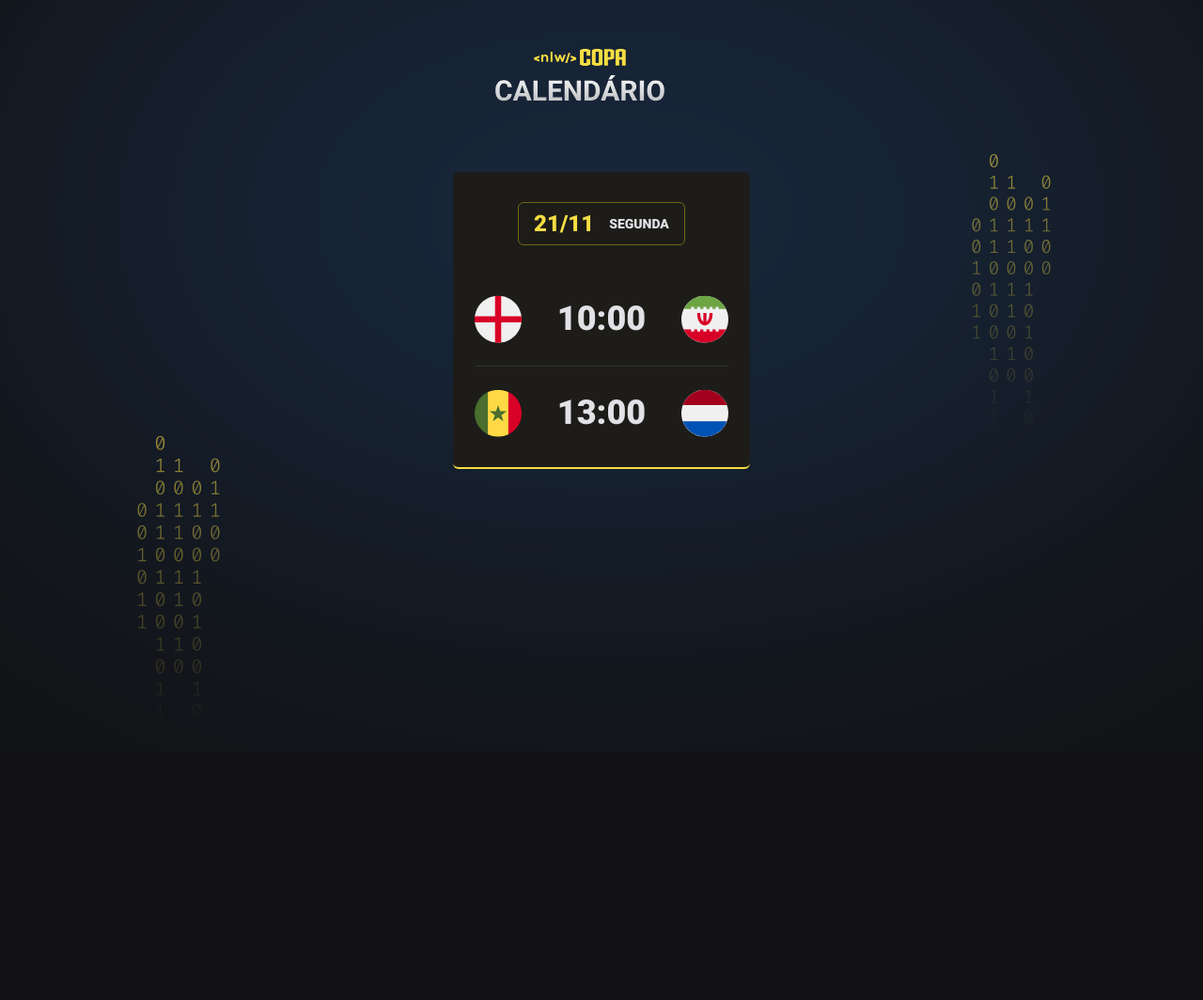
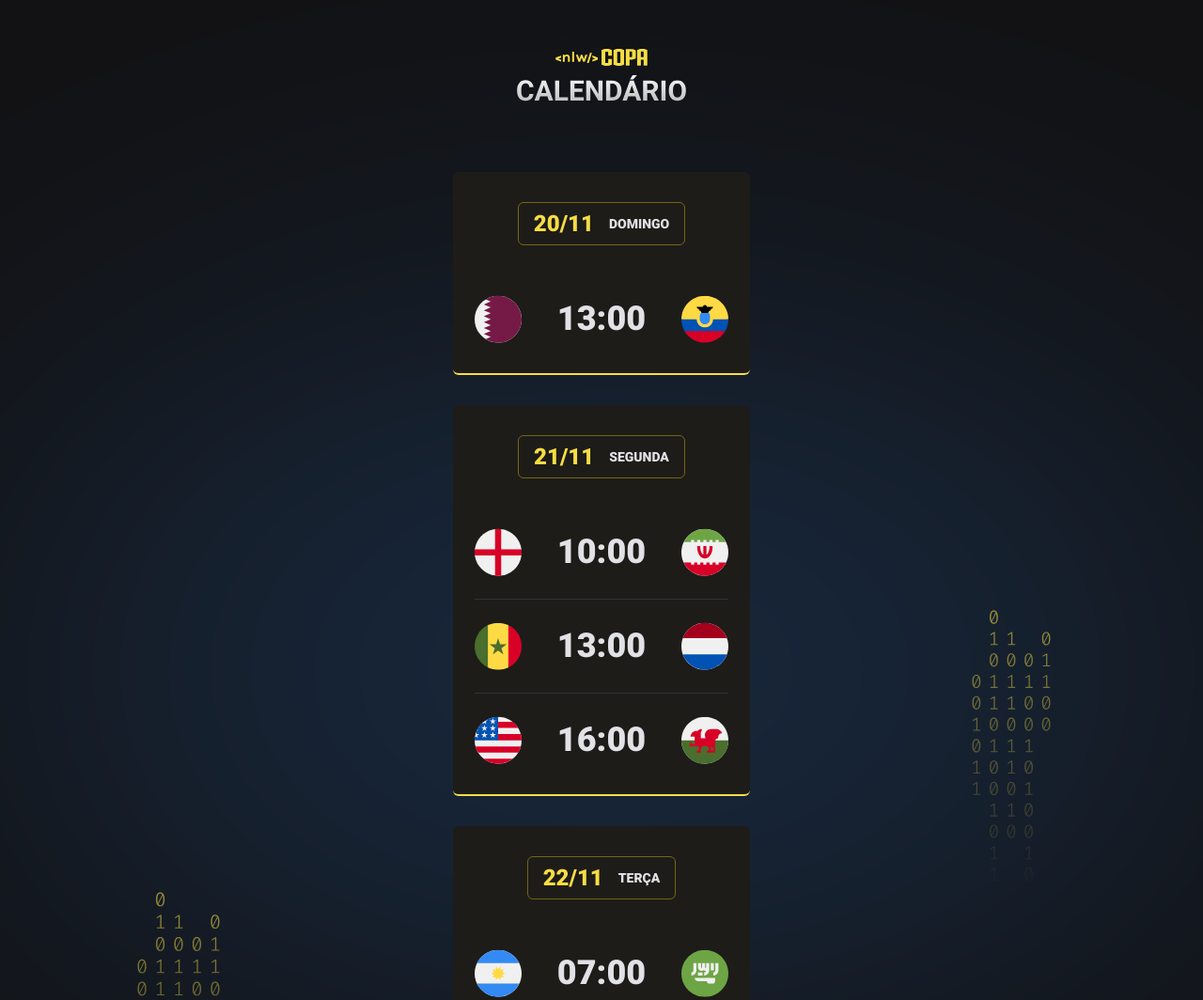
Before and after one commit to Gui1127/Calendario-copa, a plain HTML site: page index.html in a window 1280 px wide. Shown: the top 1064 px of the page at 94% size. Before the commit the page ends 800 px from the top, so only its background shows below. Drawn offline with Linux system fonts and the light colour scheme.

Commit message:
Add files via upload
Novos cards adicionados, design arrumado, funções simples e jogos adicionados em ordem.

```diff
--- a/index.html
+++ b/index.html
@@ -11,28 +11,7 @@
   <title>Calendário de Jogos da Copa</title>
 </head>
 <body>
-  <div id="app">
-      <header>
-        <img src="./assets/logo.svg" alt="Logo">
-      </header>
-
-      <main id="cards">
-        <div class="card">
-          <h2>21/11 <span>segunda</span></h2>
-          <ul>
-            <li>
-              <img src="assets/icon-england.svg" alt="Bandeira da Inglaterra">
-              <strong>10:00</strong>
-              <img src="assets/icon-iran.svg" alt="Bandeira do Iran">
-            </li>
-            <li>
-              <img src="assets/icon-senegal.svg" alt="Bandeira do Senegal">
-              <strong>13:00</strong>
-              <img src="assets/icon-netherlands.svg" alt="Bandeira da Holanda">
-            </li>
-          </ul>
-        </div>
-      </main>
-  </div>
+  <div id="app"></div>
+  <script src="main.js"></script>
 </body>
 </html>
--- /dev/null
+++ b/main.js
@@ -0,0 +1,43 @@
+function createGame (player1, hour, player2 ) {
+  return `
+  <li>
+    <img src="./assets/icon-${player1}.svg" alt="Bandeira de ${player1}" title= "Bandeira de ${player1}">
+    <strong>${hour}</strong>
+    <img src="./assets/icon-${player2}.svg" alt="Bandeira de ${player2}" title= "Bandeira de ${player2}">
+  </li>
+  `
+}
+
+
+function createCard (date, day, games){
+  return `
+    <div class="card">
+      <h2>${date} <span>${day}</span></h2>
+      <ul>
+        ${games}
+      </ul>
+    </div>
+  `
+}
+
+document.querySelector("#app").innerHTML = `
+    <header>
+      <img src="./assets/logo.svg" alt="Logo">
+    </header>
+    <main id="cards">
+      ${createCard ("20/11", "domingo",
+        createGame ("qatar", "13:00", "ecuador")
+        )}
+      ${createCard ("21/11", "segunda",
+        createGame ("england", "10:00", "iran") +
+        createGame ("senegal", "13:00", "netherlands") +
+        createGame ("usa", "16:00", "wales")
+        )}
+      ${createCard ("22/11", "terça",
+        createGame ("argentina", "07:00", "arabia") +
+        createGame ("denmark", "10:00", "tunisia") +
+        createGame ("mexico", "13:00", "poland") +
+        createGame ("france", "16:00", "australia")
+        )}
+    </main>
+`
--- a/style.css
+++ b/style.css
@@ -12,7 +12,7 @@ body {
   background-color: #121214;
   background-image: url(assets/bg.svg);
   background-position-x: center;
-  background-position-y: 55%;
+  background-position-y: 68%;
 }
 
 body * {
@@ -26,6 +26,13 @@ body * {
 
 header {
   margin-bottom: 63px;
+  text-align: center;
+}
+
+#cards {
+  display: flex;
+  flex-direction: column;
+  gap: 32px;
 }
 
 .card {
@@ -35,6 +42,7 @@ header {
   background: #1D1C19;
   border-bottom: 2px solid #F7DD43;
   border-radius: 6px;
+
 }
 
 .card h2 {
```
Also changed, not shown: assets/icon-arabia.svg (added), assets/icon-argentina.svg (added), assets/icon-australia.svg (added), assets/icon-cameroon.svg (added), assets/icon-denmark.svg (added), assets/icon-france.svg (added), assets/icon-mexico.svg (added), assets/icon-poland.svg (added), assets/icon-switzerland.svg (added), assets/icon-tunisia.svg (added), assets/icon-usa.svg (added), assets/icon-wales.svg (added).
